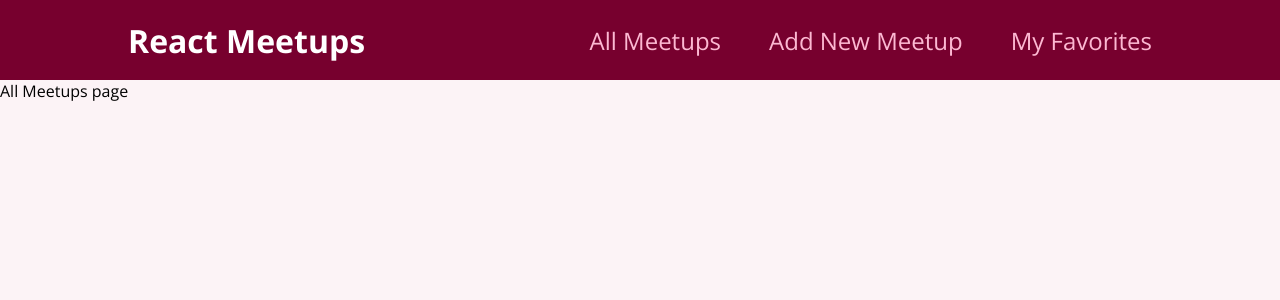
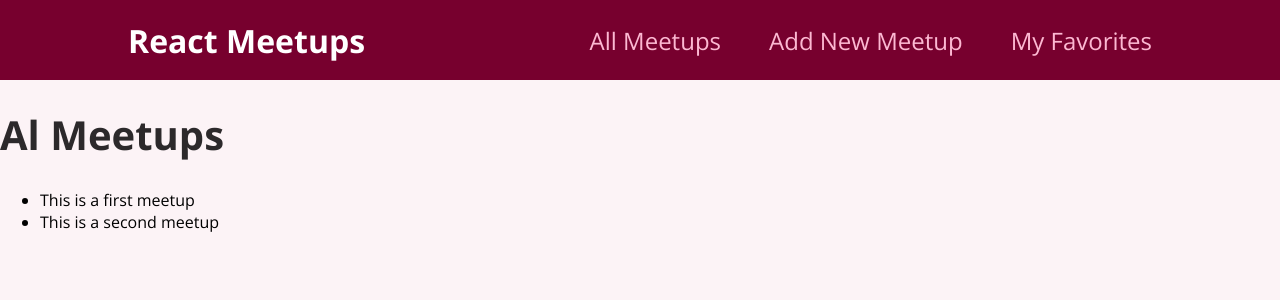
Before and after one commit to pedromonteiro01/reactJS, a React (Create React App) app in the folder project/: page / in a window 1280 px wide. Shown: the top 300 px of the page. Built offline with nearby package versions, Linux system fonts and the light colour scheme.

Commit message:
outputting lists

```diff
--- a/project/src/pages/AllMeetups.js
+++ b/project/src/pages/AllMeetups.js
@@ -1,5 +1,34 @@
+const DUMMY_DATA = [
+    {
+        id: 'm1',
+        title: 'This is a first meetup',
+        image:
+        'https://upload.wikimedia.org/wikipedia/commons/thumb/d/d3/Stadtbild_M%C3%BCnchen.jpg/2560px-Stadtbild_M%C3%BCnchen.jpg',
+        address: 'Meetupstreet 5, 12345 Meetup City',
+        description:
+        'This is a first, amazing meetup which you definitely should not miss. It will be a lot of fun!',
+    },
+    {
+        id: 'm2',
+        title: 'This is a second meetup',
+        image:
+        'https://upload.wikimedia.org/wikipedia/commons/thumb/d/d3/Stadtbild_M%C3%BCnchen.jpg/2560px-Stadtbild_M%C3%BCnchen.jpg',
+        address: 'Meetupstreet 5, 12345 Meetup City',
+        description:
+        'This is a first, amazing meetup which you definitely should not miss. It will be a lot of fun!',
+    },
+];
+
 function AllMeetupsPage() {
-    return <div>All Meetups page</div>
+    return (
+    <div>
+        <h1>Al Meetups</h1>
+        <ul>
+            {DUMMY_DATA.map((meetup)=> {
+                return <li key={meetup.id}>{meetup.title}</li>
+            })}
+        </ul>
+    </div>);
 }
 
 export default AllMeetupsPage;
```
